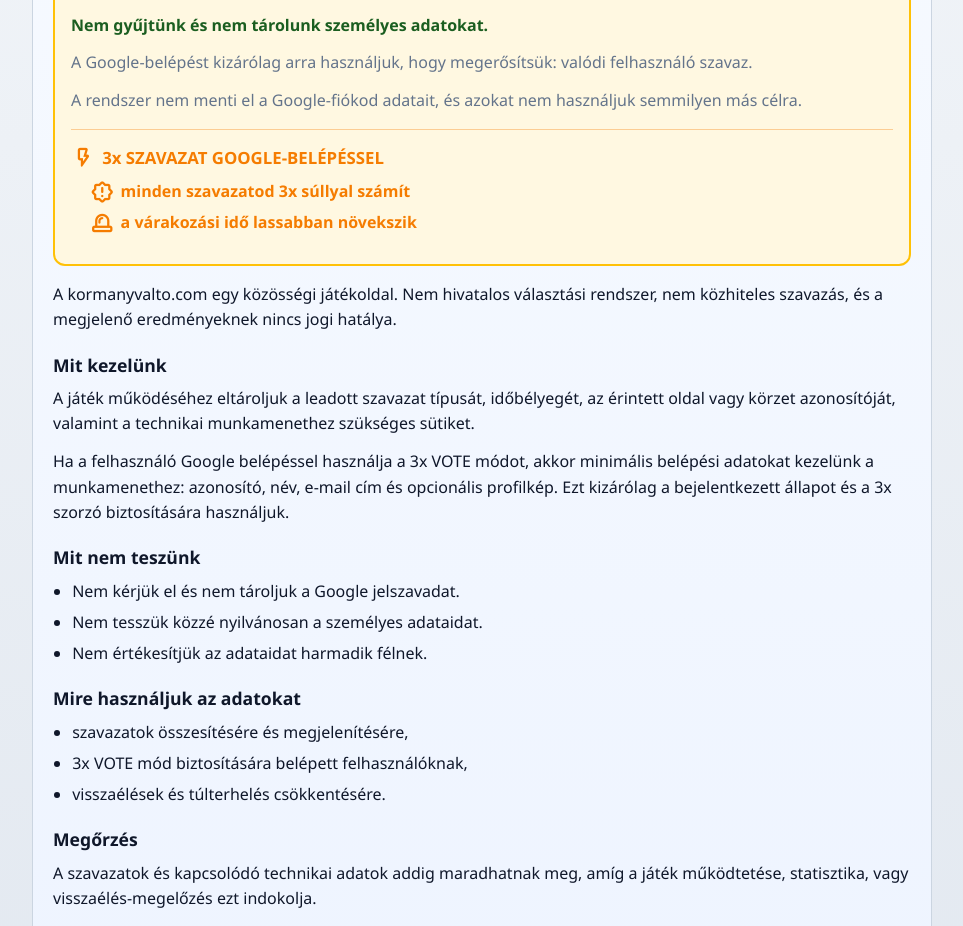
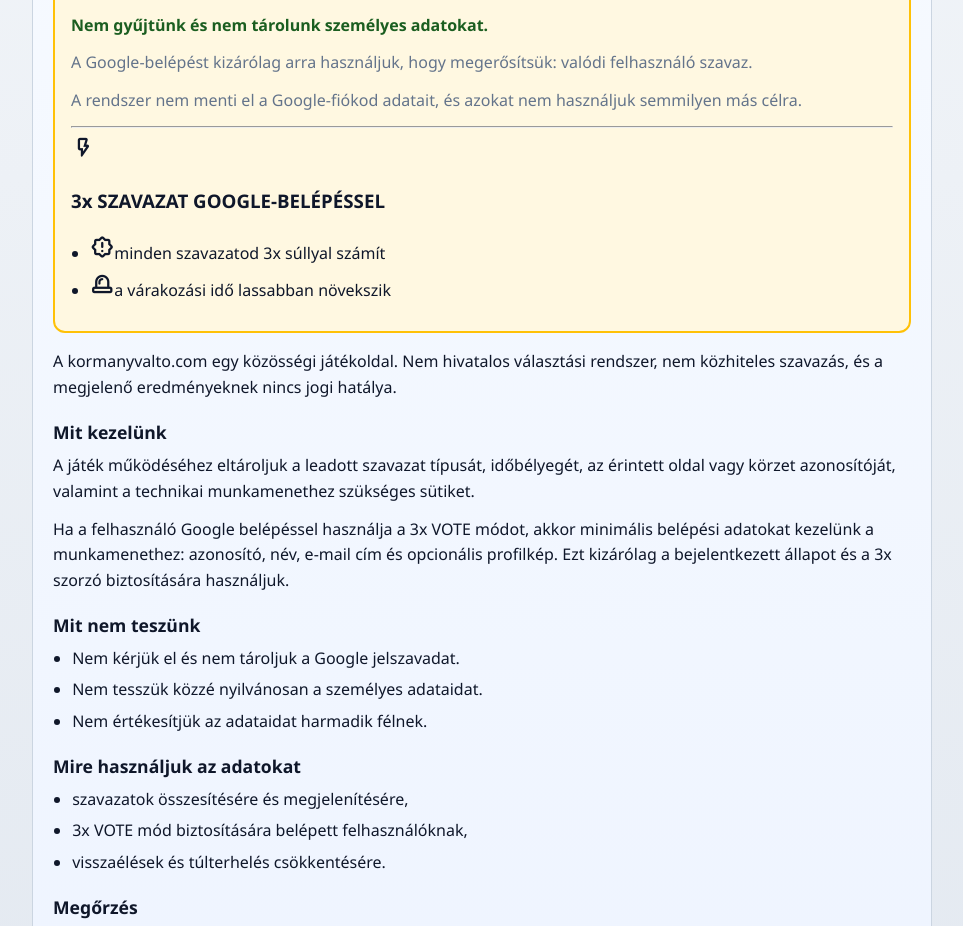
Before and after one commit to moldovancsaba/kormanyvalto, a Next.js app: page /adatvedelem in a window 1280 px wide. Shown: the part 820-1746 px from the top of the page, without its empty margins (158-1121 px from the left). Built offline with nearby package versions, Linux system fonts and the light colour scheme; no server answers; the database is empty.

Commit message:
Clarify 3x vote trust messaging

```diff
--- a/package.json
+++ b/package.json
@@ -1,6 +1,6 @@
 {
   "name": "kormanyvalto",
-  "version": "1.2.1",
+  "version": "1.2.2",
   "private": true,
   "scripts": {
     "dev": "next dev",
--- a/src/app/globals.css
+++ b/src/app/globals.css
@@ -181,6 +181,39 @@ h1 {
   font-weight: 700;
 }
 
+.boost-fact-grid {
+  display: grid;
+  gap: 0.7rem;
+  margin-top: 0.9rem;
+}
+
+.boost-fact-card {
+  border: 1px solid rgba(30, 64, 175, 0.12);
+  border-radius: var(--radius-md);
+  padding: 0.75rem 0.8rem;
+  background: rgba(255, 255, 255, 0.84);
+}
+
+.boost-fact-card-warning {
+  border-color: rgba(245, 124, 0, 0.22);
+  background: rgba(255, 248, 235, 0.88);
+}
+
+.boost-fact-label {
+  margin: 0 0 0.28rem;
+  color: var(--muted);
+  font-size: 0.8rem;
+  font-weight: 800;
+  letter-spacing: 0.06em;
+  text-transform: uppercase;
+}
+
+.boost-fact-value {
+  margin: 0;
+  color: var(--text);
+  font-weight: 700;
+}
+
 .boost-login-button {
   margin-top: 0.9rem;
 }
@@ -212,53 +245,6 @@ h1 {
   margin: 0 0 0.45rem;
   color: var(--warning-card-trust);
   font-weight: 600;
-}
-
-.boost-card-divider {
-  border: 0;
-  border-top: 1px solid rgba(245, 124, 0, 0.35);
-  margin: 0.95rem 0;
-}
-
-.boost-subsection-header {
-  display: flex;
-  align-items: center;
-  gap: 0.45rem;
-  margin-bottom: 0.45rem;
-}
-
-.boost-subsection-header h3 {
-  margin: 0;
-  font-size: 1.05rem;
-  font-weight: 800;
-  color: var(--warning-card-highlight);
-}
-
-.boost-subsection-icon {
-  color: var(--warning-card-highlight);
-}
-
-.boost-benefits-list {
-  list-style: none;
-  margin: 0;
-  padding: 0;
-  display: grid;
-  gap: 0.35rem;
-}
-
-.boost-benefits-list li {
-  display: flex;
-  align-items: center;
-  gap: 0.4rem;
-}
-
-.boost-benefit-icon {
-  color: var(--warning-card-highlight);
-}
-
-.boost-benefit-highlight {
-  color: var(--warning-card-highlight);
-  font-weight: 700;
 }
 
 .boost-login-button-warning {
```
Also changed, not shown: src/components/VoteWidget.tsx (+34 -41 lines), 6 other files (tests, documents, lock files or other folders).
